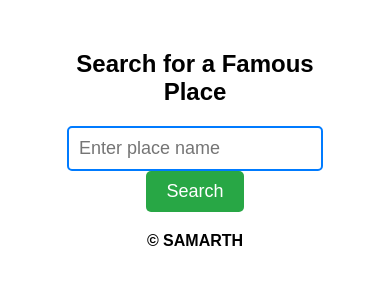
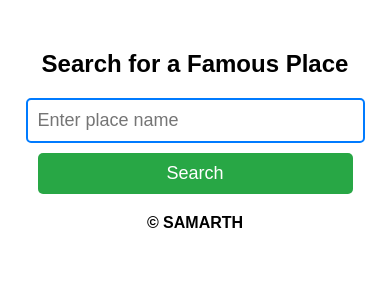
Before and after one commit to Samarth-X/1e, a plain HTML site: page search4.html in a window 390 px wide. Drawn offline with Linux system fonts and the light colour scheme.

Commit message:
Update search4.html

```diff
--- a/search4.html
+++ b/search4.html
@@ -3,13 +3,26 @@
 <head>
     <meta charset="UTF-8">
     <meta name="viewport" content="width=device-width, initial-scale=1.0">
-    <title>Search Famous Places</title>
+    <title>XS</title>
     <style>
         body {
             font-family: Arial, sans-serif;
             text-align: center;
-            margin: 50px;
+            margin: 50px 20px;
         }
+
+        h2 {
+            margin-bottom: 20px;
+        }
+
+        .search-container {
+            display: flex;
+            justify-content: center;
+            gap: 10px;
+            flex-wrap: wrap;
+            margin-bottom: 20px;
+        }
+
         #searchInput {
             padding: 10px;
             width: 80%;
@@ -17,7 +30,9 @@
             border: 2px solid #007BFF;
             border-radius: 5px;
             max-width: 400px;
+            flex: 1;
         }
+
         button {
             padding: 10px 20px;
             font-size: 18px;
@@ -28,9 +43,11 @@
             cursor: pointer;
             transition: 0.3s;
         }
+
         button:hover {
             background-color: #218838;
         }
+
         #result img {
             width: 100%;
             height: auto;
@@ -39,21 +56,38 @@
             border-radius: 10px;
             box-shadow: 0px 4px 10px rgba(0, 0, 0, 0.3);
         }
+
         footer {
             margin-top: 20px;
             font-weight: bold;
+        }
+
+        @media (max-width: 600px) {
+            .search-container {
+                flex-direction: column;
+                align-items: center;
+            }
+
+            #searchInput,
+            button {
+                width: 90%;
+                max-width: none;
+            }
         }
     </style>
 </head>
 <body>
     <h2>Search for a Famous Place</h2>
-    <input type="text" id="searchInput" placeholder="Enter place name">
-    <button onclick="searchPlace()">Search</button>
+    <div class="search-container">
+        <input type="text" id="searchInput" placeholder="Enter place name" onkeydown="if(event.key==='Enter') searchPlace()">
+        <button onclick="searchPlace()">Search</button>
+    </div>
     <div id="result"></div>
     <footer>© SAMARTH</footer>
+
     <script>
         async function searchPlace() {
-            const place = document.getElementById("searchInput").value;
+            const place = document.getElementById("searchInput").value.trim();
             if (!place) return;
 
             const wikiUrl = `https://en.wikipedia.org/api/rest_v1/page/summary/${encodeURIComponent(place)}`;
```
